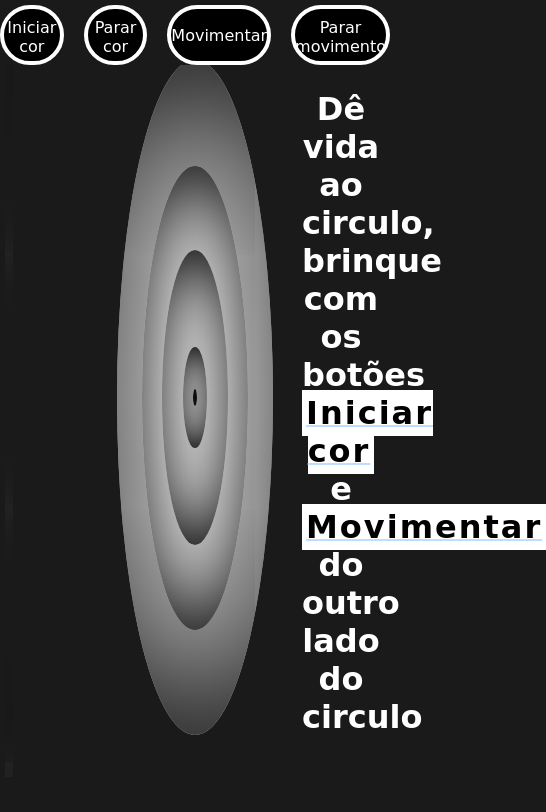
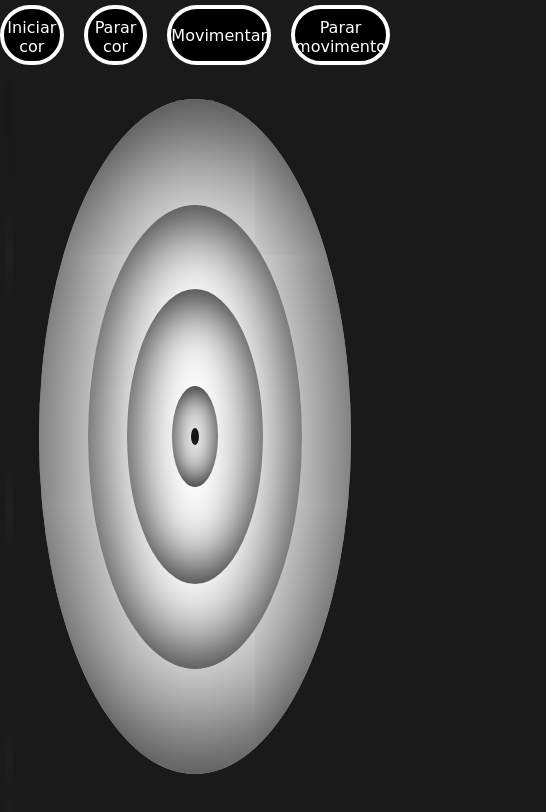
Before and after one commit to VCTRdvlpr/the-circle, a plain HTML site: page index.html in a window 390 px wide. Shown: the whole page, 546 px wide, since content can reach past the window. Drawn offline with Linux system fonts and the light colour scheme; a web font is replaced by a local one.

Commit message:
responsive update .02

```diff
--- a/src/css/style.css
+++ b/src/css/style.css
@@ -183,6 +183,7 @@ h2{
 
     .align{
         height: 80vh;
+        margin-top: 10%;
     }
 
     h2{
@@ -204,10 +205,63 @@ h2{
     }
 
     #title-align{
-        width: 20%;
+        display: none;
+    }
+
+    .circle01{
+        height: 80%;
+        width: 80%;
         position: absolute;
-        right: 10px;
-        top: 90px;
-        text-align: center;
+        border-radius: 100%;
+        background-color: #ffffff;
+        box-shadow: inset 0px 0px 150px #000000;
+    }
+
+
+    .circle02{
+        height: 55%;
+        width: 55%;
+        position: absolute;
+        border-radius: 100%;
+        background-color: #ffffff;
+        box-shadow: inset 0px 0px 80px #000000;
+
+    }
+
+    .circle03{
+        height: 35%;
+        width: 35%;
+        position: absolute;
+        border-radius: 100%;
+        background-color: #ffffff;
+        box-shadow: inset 0px 0px 60px #000000;
+
+    }
+
+    .circle04{
+        height: 14%;
+        width: 14;
+        position: absolute;
+        border-radius: 100%;
+        background-color: #ffffff;
+        box-shadow: inset 0px 0px 40px #000000;
+    }
+
+    .circle05{
+        height: 12%;
+        width: 12%;
+        position: absolute;
+        border-radius: 100%;
+        background-color: #ffffff;
+        box-shadow: inset 0px 0px 30px #000000;
+    }
+
+    .circle06{
+        height: 2%;
+        width: 2%;
+        position: absolute;
+        border-radius: 100%;
+        background-color: #ffffff;
+        box-shadow: inset 0px 0px 30px #000000;
     }
 }
```
